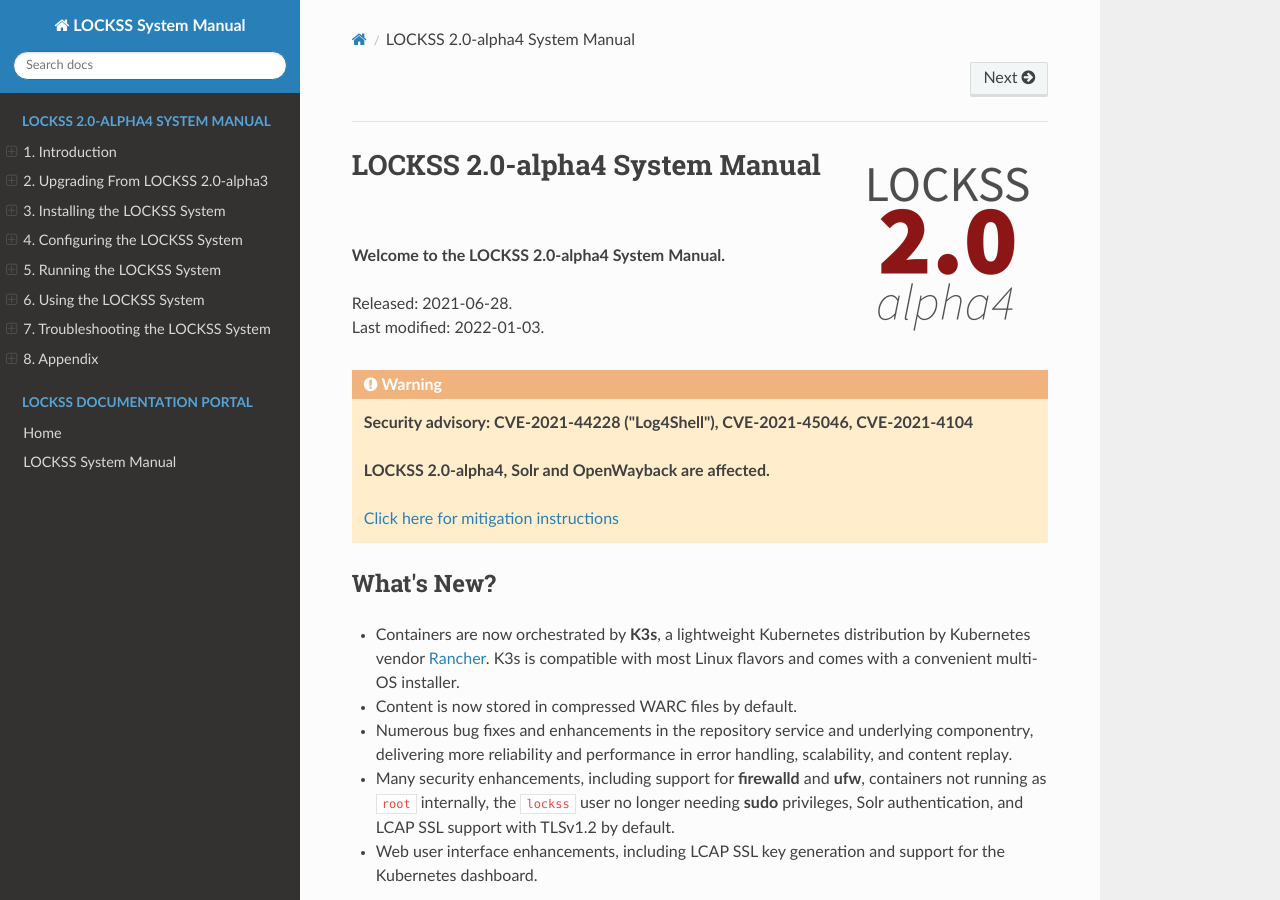
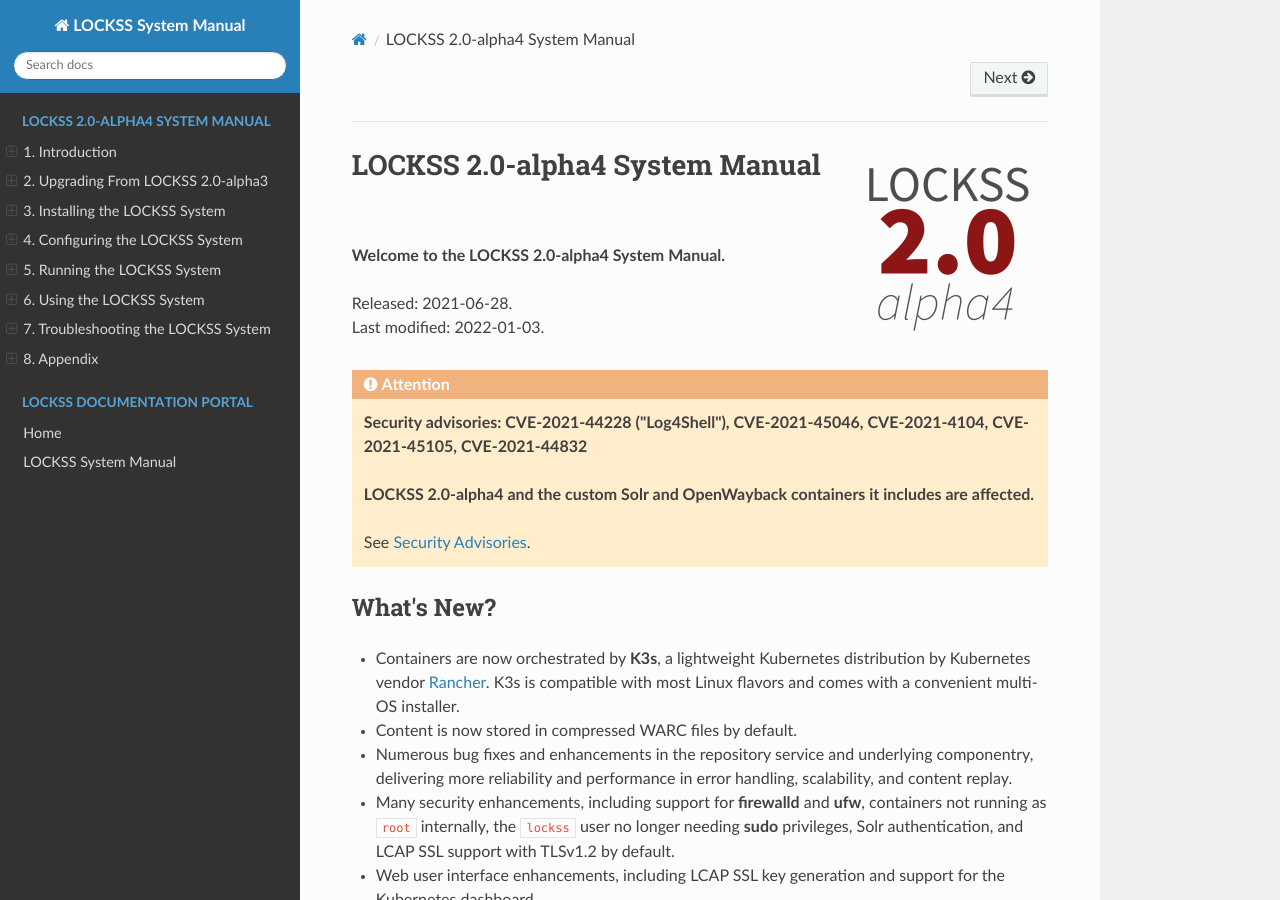
Before and after one commit to lockss/lockss-rtd-manual, a Sphinx documentation site: the page built from docs/index.rst, in a window 1280 px wide and 900 px high. Built offline with Sphinx 7.4.7 and the Read the Docs theme 2.0.0, drawn with Linux system fonts in a browser that asks for light colours.

Commit message:
Include a security advisory in version of the manual where the vulnerability first appeared but point to the more general advisory in the Security section of the Portal.

```diff
--- a/docs/index.rst
+++ b/docs/index.rst
@@ -11,13 +11,13 @@ LOCKSS 2.0-alpha4 System Manual
 | Released: 2021-06-28.
 | Last modified: |today|.
 
-.. warning::
+.. attention::
 
-   **Security advisory: CVE-2021-44228 ("Log4Shell"), CVE-2021-45046, CVE-2021-4104**
+   **Security advisories: CVE-2021-44228 ("Log4Shell"), CVE-2021-45046, CVE-2021-4104, CVE-2021-45105, CVE-2021-44832**
 
-   **LOCKSS 2.0-alpha4, Solr and OpenWayback are affected.**
+   **LOCKSS 2.0-alpha4 and the custom Solr and OpenWayback containers it includes are affected.**
 
-   :ref:`Click here for mitigation instructions <CVE-2021-44228>`
+   See :doc:`/appendix/security`.
 
 .. only:: html
 
```
Also changed, not shown: docs/appendix/security.rst (+27 -55 lines).
